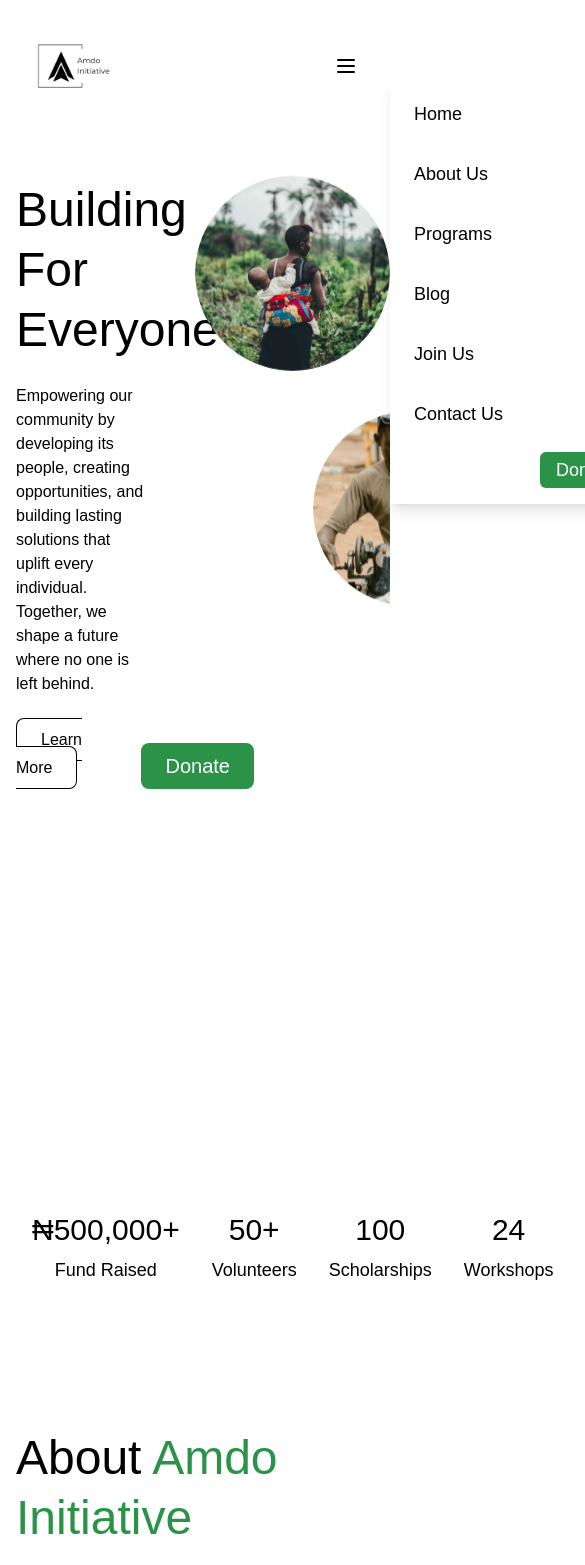
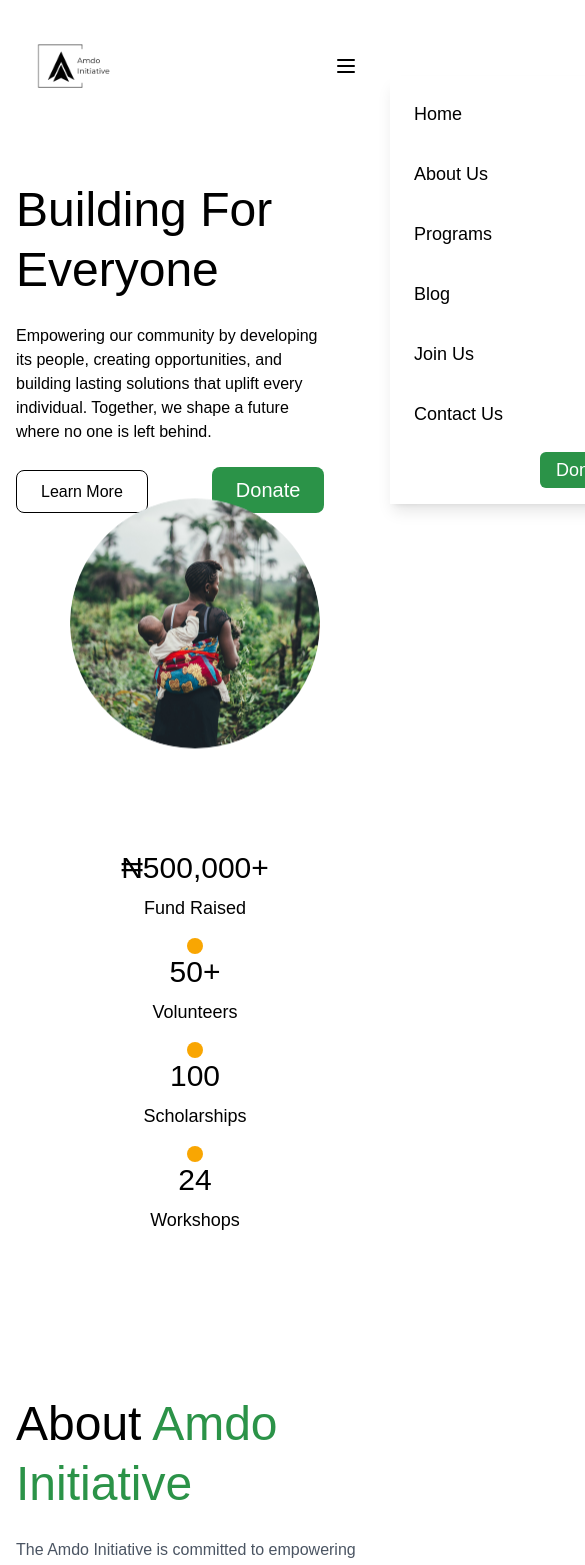
Before and after one commit to thedavidemmanuel/amdo-web-v1, a Next.js app: page / in a window 390 px wide. Shown: the top 1565 px of the page, 585 px wide, since content can reach past the window. Built offline with nearby package versions, Linux system fonts and the light colour scheme.

Commit message:
fix overflowing

```diff
--- a/app/page.js
+++ b/app/page.js
@@ -114,8 +114,8 @@ export default function HomePage() {
 
       <Header />
 
-      <main className="container mx-auto px-4 py-12 relative">
-        <div className="w-1/2 pr-12 mt-39">
+      <main className="container mx-auto px-4 py-12 relative flex flex-col lg:flex-row">
+        <div className="lg:w-1/2 pr-12 mt-39">
           <h1 className="text-5xl font-medium mb-6 leading-tight text-black">
             Building For <span className="text-black">Everyone</span>
           </h1>
@@ -132,61 +132,69 @@ export default function HomePage() {
           </div>
         </div>
 
-        <div className="w-1/2 absolute right-0 top-12 h-[700px]">
+        <div className="lg:w-1/2 relative flex justify-center items-center flex-wrap">
           <Image
             src="/hero-image-1.png"
             alt="Community member 1"
             width={250}
             height={250}
-            className="absolute left-0 top-0 rounded-full object-cover float-animation"
-            style={{ left: '0px', top: '0px', animationDelay: '0s' }}
+            className="rounded-full object-cover float-animation hidden sm:block"
+            style={{ animationDelay: '0s' }}
           />
           <Image
             src="/hero-image-2.png"
             alt="Community member 2"
             width={200}
             height={200}
-            className="absolute rounded-full object-cover float-animation"
-            style={{ left: '263px', top: '-36px', animationDelay: '0.5s' }}
+            className="rounded-full object-cover float-animation hidden sm:block"
+            style={{ animationDelay: '0.5s' }}
           />
           <Image
             src="/hero-image-3.png"
             alt="Community member 3"
             width={200}
             height={200}
-            className="absolute rounded-full object-cover float-animation"
-            style={{ left: '406px', top: '150px', animationDelay: '1s' }}
+            className="rounded-full object-cover float-animation hidden sm:block"
+            style={{ animationDelay: '1s' }}
           />
           <Image
             src="/hero-image-4.png"
             alt="Community member 4"
             width={250}
             height={250}
-            className="absolute rounded-full object-cover float-animation"
-            style={{ left: '118px', top: '237px', animationDelay: '1.5s' }}
+            className="rounded-full object-cover float-animation hidden sm:block"
+            style={{ animationDelay: '1.5s' }}
+          />
+          <Image
+            src="/hero-image-1.png"
+            alt="Community member 1"
+            width={250}
+            height={250}
+            className="rounded-full object-cover float-animation sm:hidden"
+            style={{ animationDelay: '0s' }}
           />
         </div>
       </main>
 
       {/* Stats Section */}
-      <div className="container mx-auto px-4 mt-96 mb-20">
-        <div className="flex justify-between items-center bg-white max-w-5xl mx-auto">
-          <div className="flex flex-col items-center px-4">
+      <div className="container mx-auto px-4 mt-12 mb-20">
+        <div className="flex flex-col md:flex-row justify-between items-center bg-white max-w-5xl mx-auto">
+          <div className="flex flex-col items-center px-4 mb-4 md:mb-0">
             <p className="text-3xl font-normal mb-2 text-black">₦<AnimatedNumber value="500000" />+</p>
             <p className="text-lg text-black">Fund Raised</p>
           </div>
           <div className="w-4 h-4 bg-[#F9A602] rounded-full"></div>
-          <div className="flex flex-col items-center px-4">
+          <div className="flex flex-col items-center px-4 mb-4 md:mb-0">
             <p className="text-3xl font-normal mb-2 text-black"><AnimatedNumber value="50" />+</p>
             <p className="text-lg text-black">Volunteers</p>
           </div>
           <div className="w-4 h-4 bg-[#F9A602] rounded-full"></div>
-          <div className="flex flex-col items-center px-4">
+          <div className="flex flex-col items-center px-4 mb-4 md:mb-0">
             <p className="text-3xl font-normal mb-2 text-black"><AnimatedNumber value="100" /></p>
             <p className="text-lg text-black">Scholarships</p>
           </div>
           <div className="w-4 h-4 bg-[#F9A602] rounded-full"></div>
-          <div className="flex flex-col items-center px-4">
+          <div className="flex flex-col items-center px-4 mb-4 md:mb-0">
             <p className="text-3xl font-normal mb-2 text-black"><AnimatedNumber value="24" /></p>
             <p className="text-lg text-black">Workshops</p>
           </div>
@@ -233,7 +241,7 @@ export default function HomePage() {
             <ArrowUpRight className="w-5 h-5 ml-1" />
           </Link>
         </div>
-        <div className="grid grid-cols-1 md:grid-cols-3 gap-8 h-[400px] font-bold ">
+        <div className="grid grid-cols-1 md:grid-cols-2 lg:grid-cols-3 gap-8 h-auto font-bold overflow-hidden">
           {workItems.map((item, index) => (
             <WorkCard key={index} {...item} />
           ))}
@@ -283,7 +291,7 @@ export default function HomePage() {
           <p className="text-[#F9A602] text-md font-medium mb-2">Blog</p>
           <h2 className="text-3xl text-black font-medium">Stay updated with us</h2>
         </div>
-        <div className="grid grid-cols-1 md:grid-cols-2 lg:grid-cols-4 gap-8 h-[400px] overflow-hidden text-black">
+        <div className="grid grid-cols-1 md:grid-cols-2 lg:grid-cols-4 gap-8 h-auto overflow-hidden text-black">
           {blogPosts.map((post, index) => (
             <BlogCard key={index} {...post} />
           ))}
--- a/components/contact-form.jsx
+++ b/components/contact-form.jsx
@@ -38,7 +38,7 @@ export function ContactForm() {
         <div className="flex-grow flex space-x-2 w-full sm:w-auto">
           <Input
             type="email"
-            placeholder="Enter your email"
+            placeholder="Your Email"
             className="flex-grow text-base py-2"
           />
           <Button className="bg-[#55A555] hover:bg-[#458545] text-white px-8 py-2 text-base rounded-full whitespace-nowrap">
```
